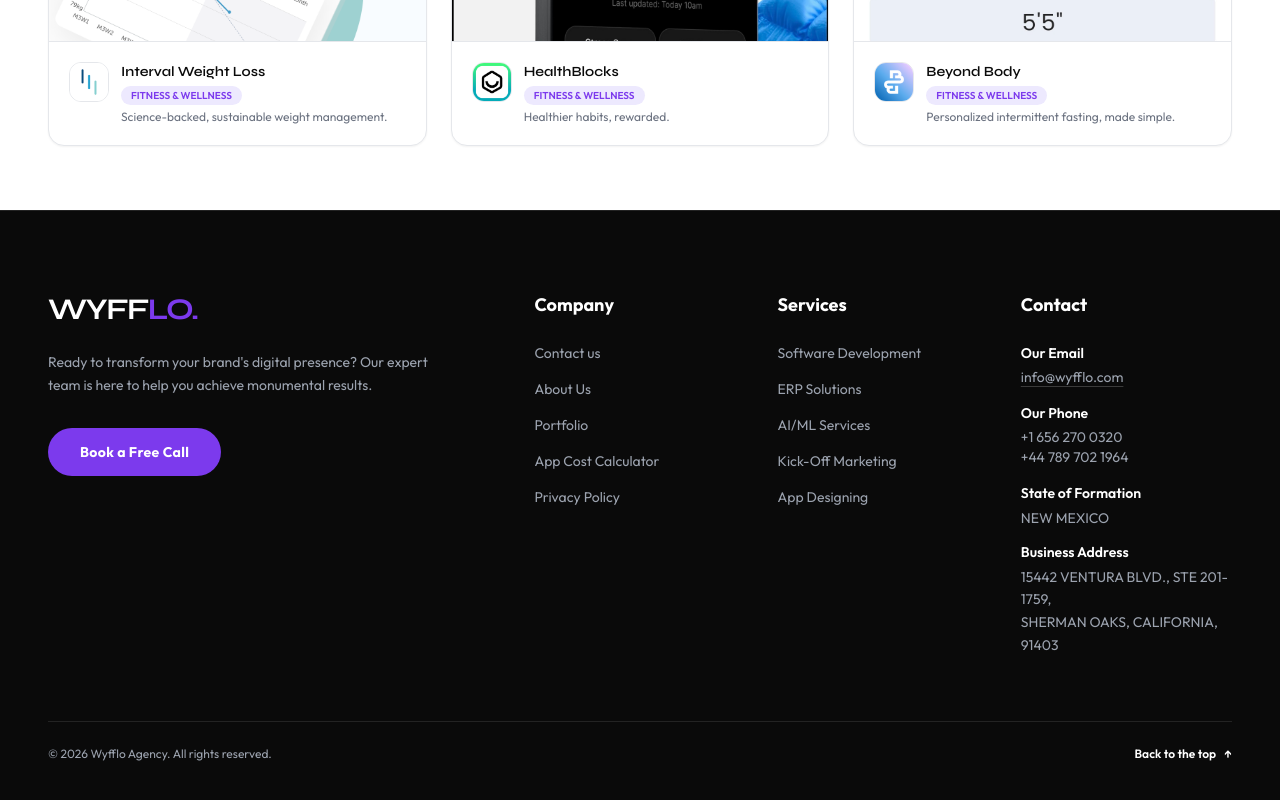
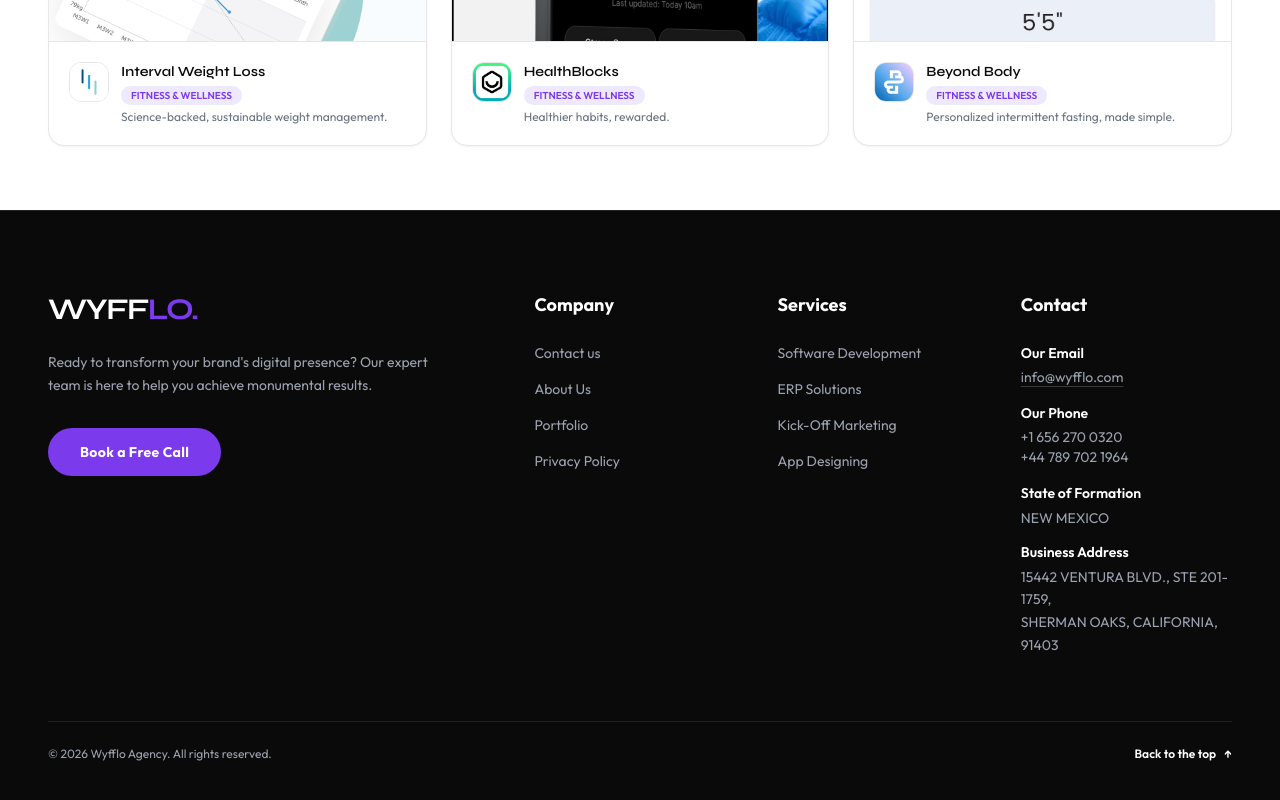
Before and after one commit to Walli-Muhammad/Wyfflo, a Next.js app: page /work/pro-workout in a window 1280 px wide. Shown: the part 3408-4208 px from the top of the page. Built offline with nearby package versions, Linux system fonts and the light colour scheme.

Commit message:
Remove AI/ML Services and App Cost Calculator from footer

```diff
--- a/src/components/Footer.tsx
+++ b/src/components/Footer.tsx
@@ -36,7 +36,7 @@
               <li><a href="#" className="hover:text-white transition-colors duration-200">Contact us</a></li>
               <li><a href="#" className="hover:text-white transition-colors duration-200">About Us</a></li>
               <li><a href="#work" className="hover:text-white transition-colors duration-200">Portfolio</a></li>
-              <li><a href="#" className="hover:text-white transition-colors duration-200">App Cost Calculator</a></li>
+
               <li><a href="#" className="hover:text-white transition-colors duration-200">Privacy Policy</a></li>
             </ul>
           </div>
@@ -47,7 +47,7 @@
             <ul className="flex flex-col gap-4 text-sm">
               <li><a href="#expertise" className="hover:text-white transition-colors duration-200">Software Development</a></li>
               <li><a href="#expertise" className="hover:text-white transition-colors duration-200">ERP Solutions</a></li>
-              <li><a href="#expertise" className="hover:text-white transition-colors duration-200">AI/ML Services</a></li>
+
               <li><a href="#" className="hover:text-white transition-colors duration-200">Kick-Off Marketing</a></li>
               <li><a href="#expertise" className="hover:text-white transition-colors duration-200">App Designing</a></li>
             </ul>
```
